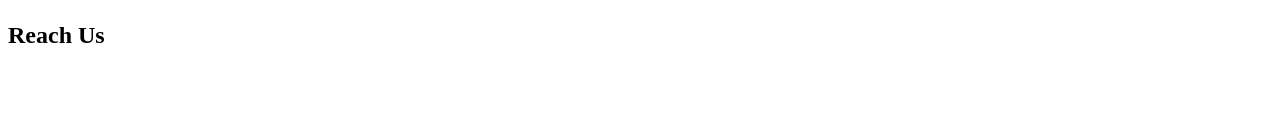
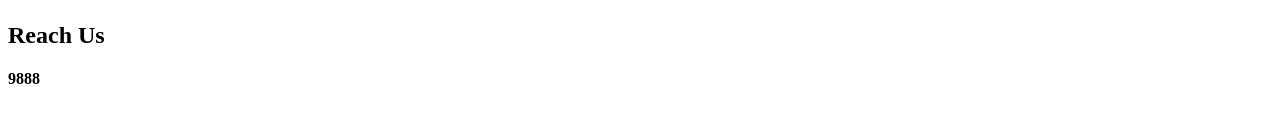
Before and after one commit to Me3T/MySwiggy, a React (Vite) app: page /contact in a window 1280 px wide. Shown: the part 167-300 px from the top of the page. Built offline with nearby package versions, Linux system fonts and the light colour scheme.

Commit message:
some update

```diff
--- a/src/components/Contact.js
+++ b/src/components/Contact.js
@@ -3,6 +3,7 @@ const Contact = () => {
     <div>
       <h1>Contact Us</h1>
       <h2>Reach Us</h2>
+      <h4>9888</h4>
     </div>
   );
 };
```
